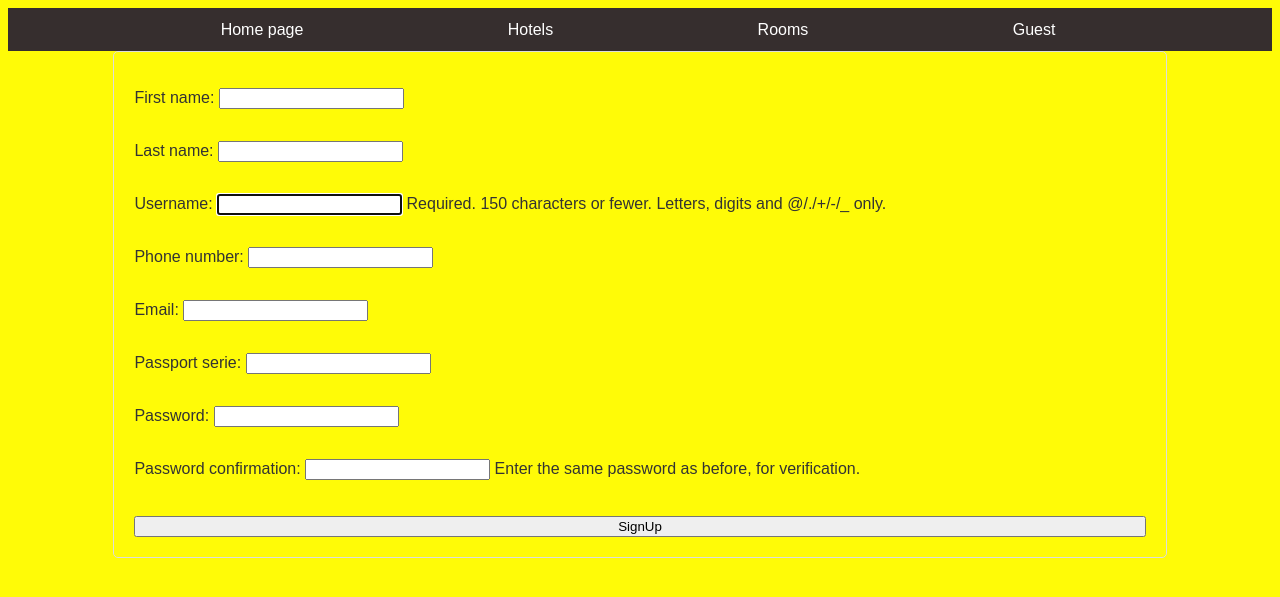
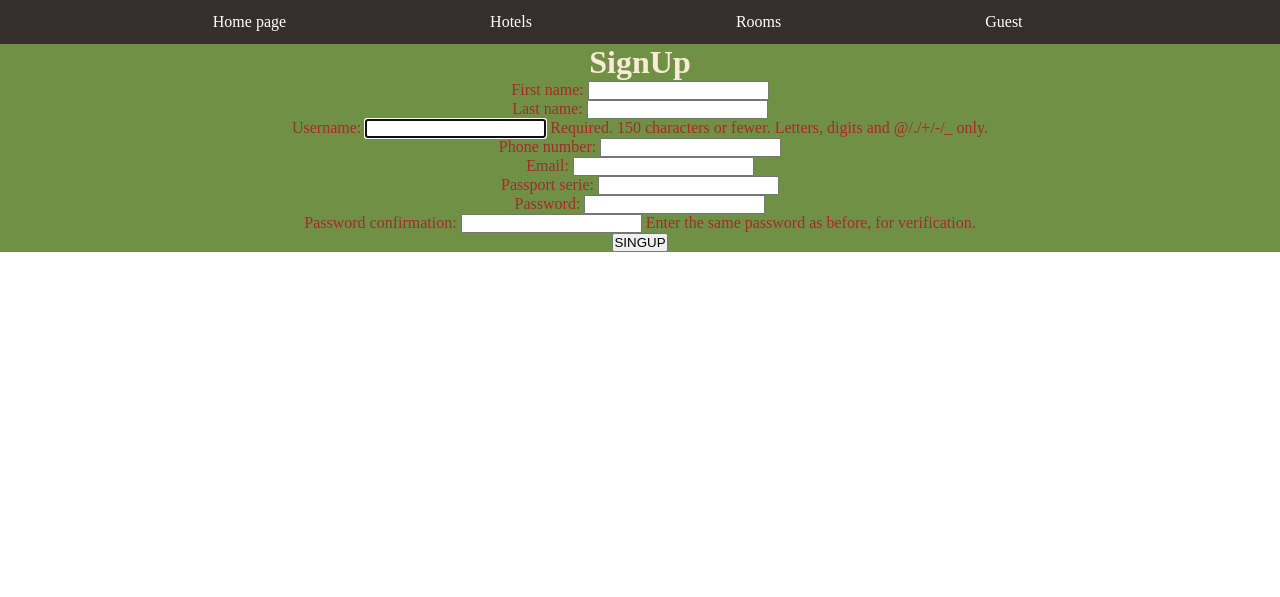
Before and after one commit to damiraskerbaev/hotel-exam, a Django app: page /signup/ in a window 1280 px wide. Shown: the top 597 px of the page. Run offline with Django 4.2, Linux system fonts and the light colour scheme; parts of the project's set-up code (start-up, migrations or seed data) failed here and were passed over.

Commit message:
hammesi-durislandi

```diff
--- a/apps/hotel/templates/hotel/home_page.html
+++ b/apps/hotel/templates/hotel/home_page.html
@@ -4,8 +4,9 @@
 {% endblock title %}
 
 
+
 {% block content %}
 
-    <h1 class="home-page">Hello, welcome to our site, I hope you will find the hotels you need on this site!</h1>
+    <h1 class="home-page" style="text-align: center; text-decoration: none;">Hello, welcome to our site, I hope you will find the hotels you need on this site!</h1>
 
 {% endblock content %}
--- a/manage.py
+++ b/manage.py
@@ -6,7 +6,7 @@ import sys
 
 def main():
     """Run administrative tasks."""
-    os.environ.setdefault('DJANGO_SETTINGS_MODULE', 'src.settings.local')
+    os.environ.setdefault('DJANGO_SETTINGS_MODULE', 'src.settings.production')
     try:
         from django.core.management import execute_from_command_line
     except ImportError as exc:
--- a/src/settings/production.py
+++ b/src/settings/production.py
@@ -5,9 +5,9 @@ DEBUG = False
 DATABASES = {
     'default': {
         'ENGINE': 'django.db.backends.mysql',
-        'NAME': 'damirhotelapi$default',
-        'USER': 'damirhotelapi',
+        'NAME': 'hotelexam$default',
+        'USER': 'hotelexam',
         'PASSWORD': 'DaMiR2810',
-        'HOST': 'damirhotelapi.mysql.pythonanywhere-services.com'
+        'HOST': 'hotelexam.mysql.pythonanywhere-services.com'
     }
 }
--- a/templates/base.html
+++ b/templates/base.html
@@ -7,15 +7,22 @@
         {% block title %}
         {% endblock title %}
     </title>
-    <style>
-        body {
-            background-color: rgb(255, 251, 7);
-        }
-    </style>
 
     {% block style %}
     {% endblock style %}
+
+    <style>
+        *{
+            margin: 0;
+            padding: 0;
+        }
+
+    </style>
+
 </head>
+
+
+
 <body>
     {% include 'header.html' %}
     {% block content %}
--- a/templates/registration/login.html
+++ b/templates/registration/login.html
@@ -16,6 +16,7 @@
             background-size: cover;
             background-position: center;
             overflow: hidden;
+            text-align: center;
         }
 
         form {
@@ -28,6 +29,7 @@
             flex-direction: column;
             display: flex;
             gap: 5px;
+            text-align: center;
         }
 
         h1 {
@@ -35,6 +37,7 @@
             font-size: 24px;
             text-shadow: 0px 0px 2px rgba(0,0,0,0.5);
             margin-bottom: 60px;
+            text-align: center;
         }
 
         input {
@@ -46,6 +49,7 @@
             border: none;
             margin-bottom: 20px;
             color: white;
+            text-align: center;
         }
 
     </style>
--- a/templates/registration/signup.html
+++ b/templates/registration/signup.html
@@ -4,35 +4,15 @@
     Sign Up
 {% endblock title %}
 
-{% block style %}
-<style>
-    body {
-        font-family: Arial, sans-serif;
-        color: #333;
-    }
-    .form-container {
-        width: 80%;
-        margin: auto;
-        padding: 20px;
-        border: 1px solid #ddd;
-        border-radius: 5px;
-    }
-    .form-container form {
-        display: flex;
-        flex-direction: column;
-    }
-    .form-container form input[type="submit"] {
-        margin-top: 20px;
-    }
-</style>
-{% endblock style %}
 
 {% block content %}
-    <div class="form-container">
-        <form method="post" enctype="multipart/form-data">
-            {% csrf_token %}
-            {{ form.as_p }}
-            <input type="submit" value="SignUp">
+    <div style="text-align: center; color: brown; background-color: rgb(112, 145, 69);">
+        <h1 style="color: #faebd7;">SignUp</h1>
+        <form method="post" enctype="multipart/form-data" style="text-align: center;">
+        {% csrf_token %}
+        {{ form.as_p }}
+        <button type="submit" class="btn btn-light">SINGUP</button>
+
         </form>
     </div>
 {% endblock content %}
```
Also changed, not shown: apps/guest/templates/accounts/account.html (+14 -9 lines), local.sqlite3.
